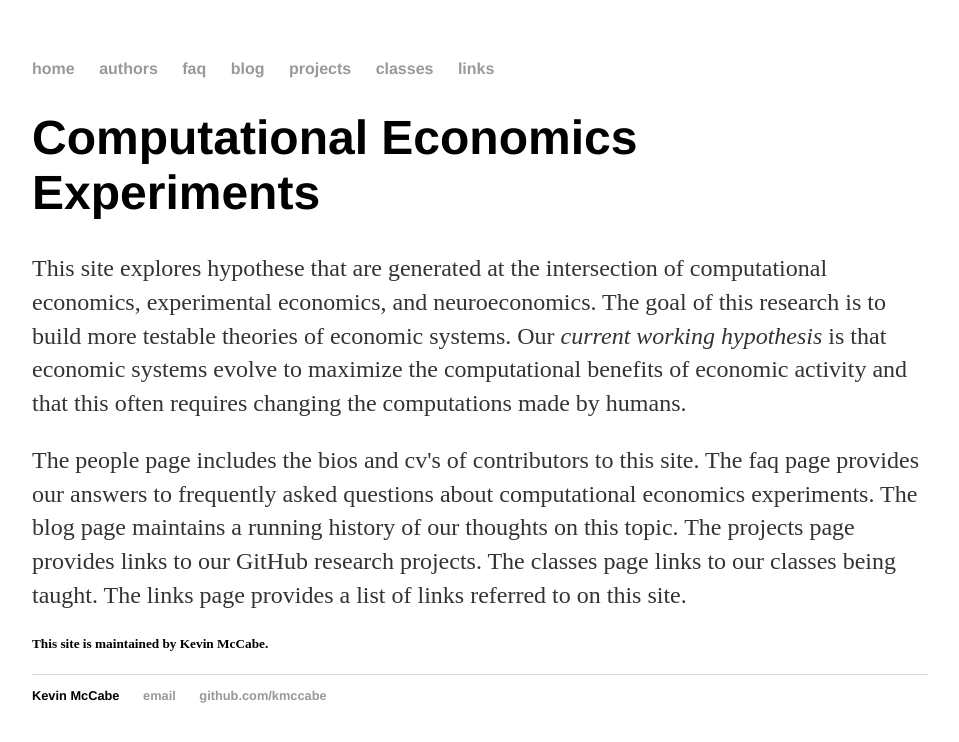
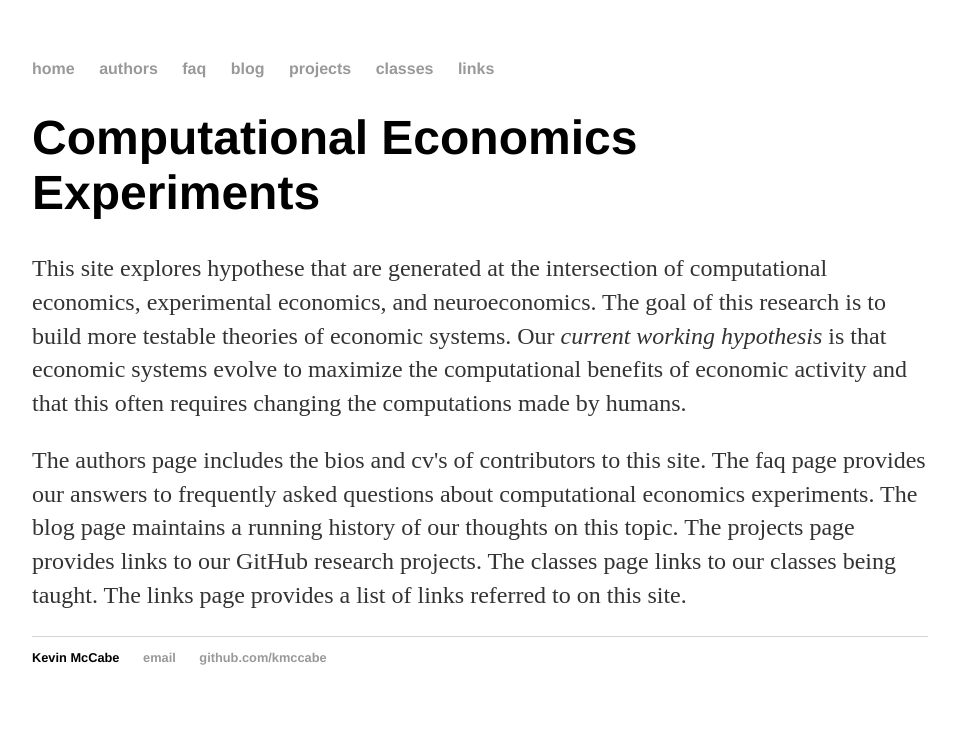
Before and after one commit to Kmccabe/KAM.github.io, a Jekyll site: the page built from index.html, in a window 1280 px wide. Shown: the top 742 px of the page, without its empty margins (160-1119 px from the left). Built offline with Jekyll 4.4.1, drawn with Linux system fonts in a browser that asks for light colours.

Commit message:
Update index.html

```diff
--- a/index.html
+++ b/index.html
@@ -7,5 +7,4 @@ layout: default
 	<h1>Computational Economics Experiments</h1>
 </div><!-- /.blurb -->
 <p>This site explores hypothese that are generated at the intersection of computational economics, experimental economics, and neuroeconomics.  The goal of this research is to build more testable theories of economic systems.  Our <em>current working hypothesis</em> is that economic systems evolve to maximize the computational benefits of economic activity and that this often requires changing the computations made by humans.</p>
-<p>The people page includes the bios and cv's of contributors to this site. The faq page provides our answers to frequently asked questions about computational economics experiments. The blog page maintains a running history of our thoughts on this topic.  The projects page provides links to our GitHub research projects.  The classes page links to our classes being taught. The links page provides a list of links referred to on this site. </p>
-<h5>This site is maintained by Kevin McCabe.</h5>
+<p>The authors page includes the bios and cv's of contributors to this site. The faq page provides our answers to frequently asked questions about computational economics experiments. The blog page maintains a running history of our thoughts on this topic.  The projects page provides links to our GitHub research projects.  The classes page links to our classes being taught. The links page provides a list of links referred to on this site. </p>
```
